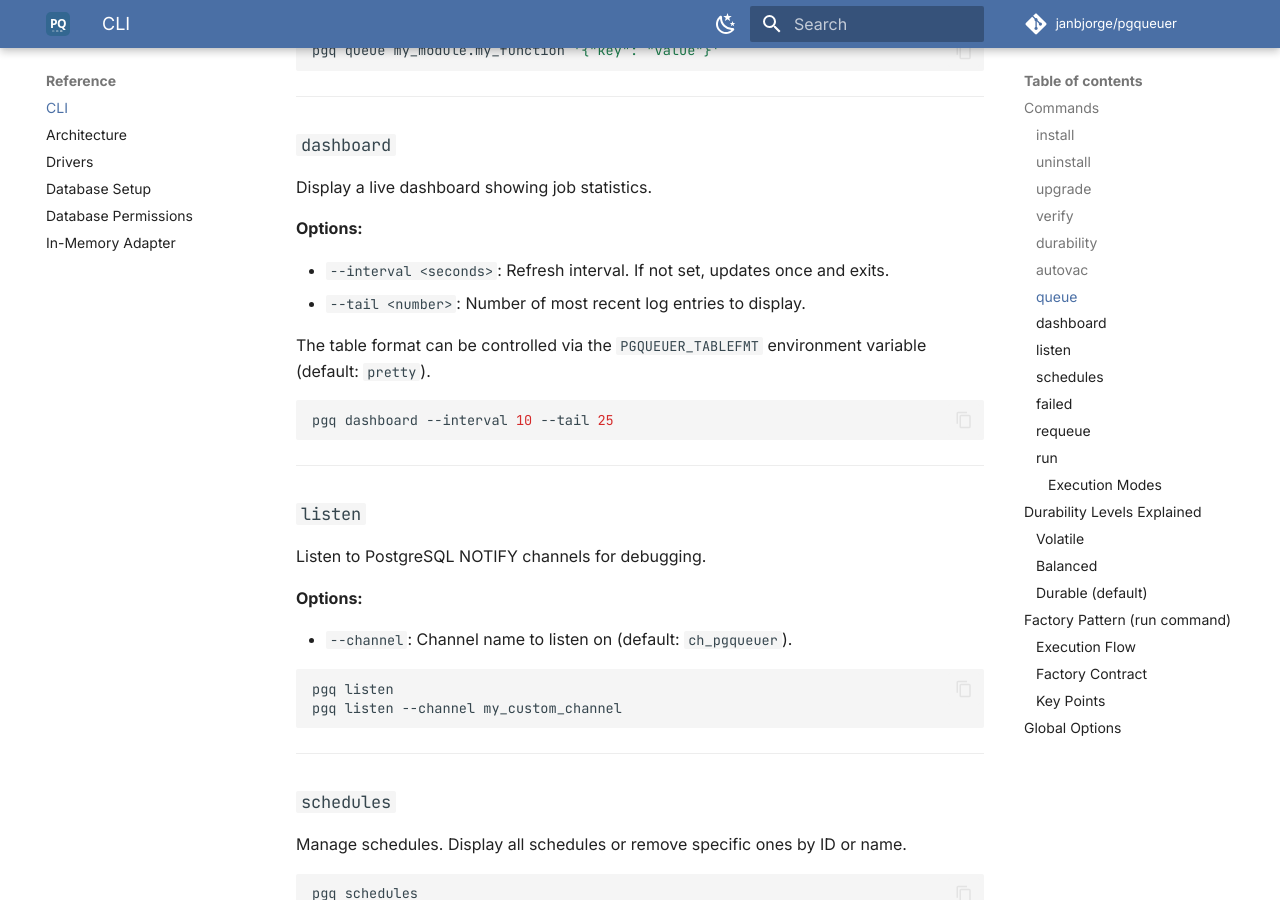
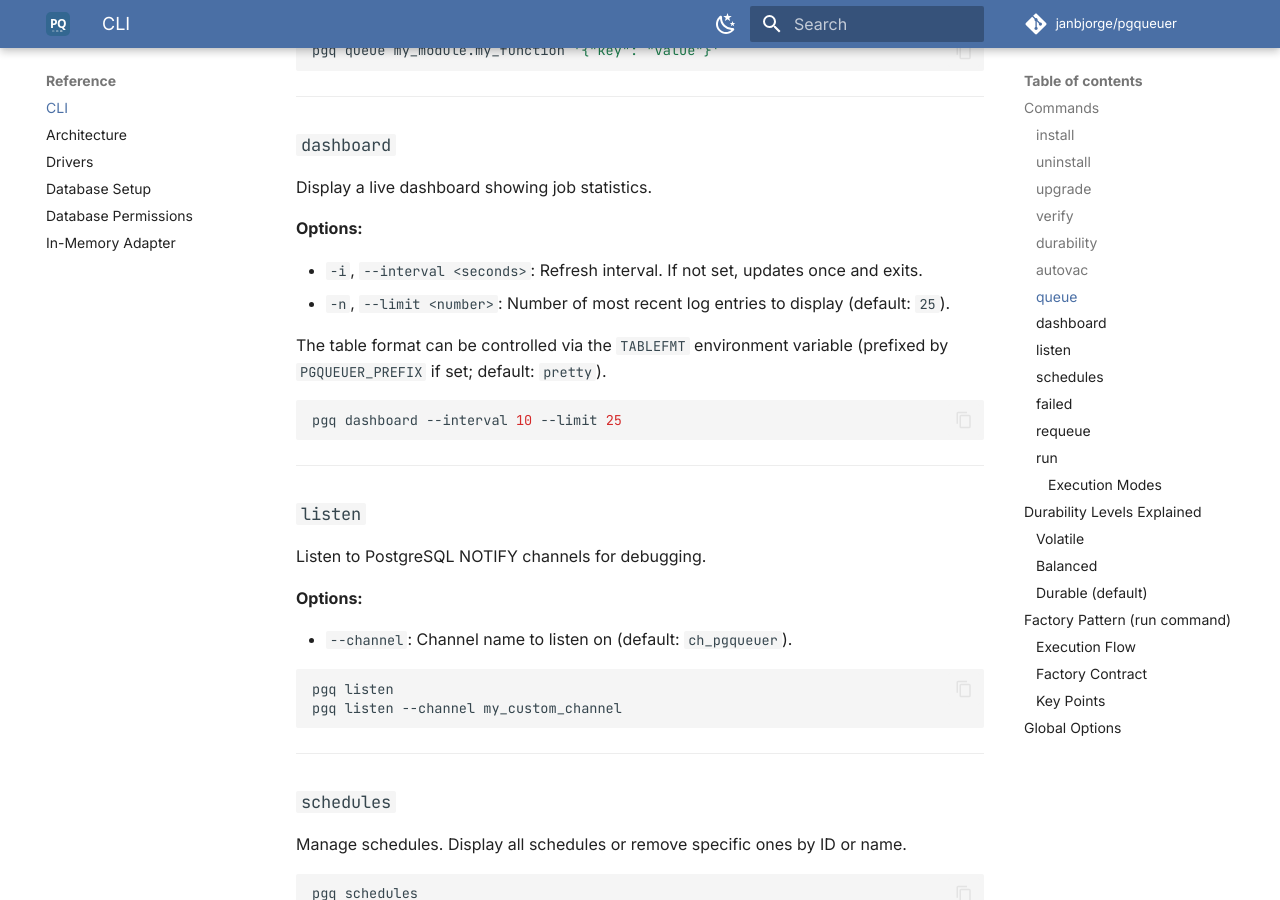
Before and after one commit to janbjorge/pgqueuer, an MkDocs documentation site: the page built from docs/reference/cli.md, in a window 1280 px wide and 900 px high, scrolled down 2548 px. Built offline with MkDocs 1.6.1 and Material for MkDocs 9.7.7, drawn with Linux system fonts in a browser that asks for light colours; comment, search, counter and statistics services are not loaded; some of the changed text lies outside the part shown.

Commit message:
docs(reference): fix incorrect API references (#639)

````diff
--- a/docs/reference/cli.md
+++ b/docs/reference/cli.md
@@ -123,14 +123,14 @@ Display a live dashboard showing job statistics.
 
 **Options:**
 
-- `--interval <seconds>`: Refresh interval. If not set, updates once and exits.
-- `--tail <number>`: Number of most recent log entries to display.
+- `-i`, `--interval <seconds>`: Refresh interval. If not set, updates once and exits.
+- `-n`, `--limit <number>`: Number of most recent log entries to display (default: `25`).
 
-The table format can be controlled via the `PGQUEUER_TABLEFMT` environment variable
-(default: `pretty`).
+The table format can be controlled via the `TABLEFMT` environment variable
+(prefixed by `PGQUEUER_PREFIX` if set; default: `pretty`).
 
 ```bash
-pgq dashboard --interval 10 --tail 25
+pgq dashboard --interval 10 --limit 25
 ```
 
 ---
````
Also changed, not shown: other parts of docs/reference/cli.md (+1 -1 lines), docs/reference/drivers.md (+2 -3 lines), docs/reference/in-memory.md (+2 -2 lines), docs/reference/ports-and-adapters.md (+2 -2 lines), 1 other file.
